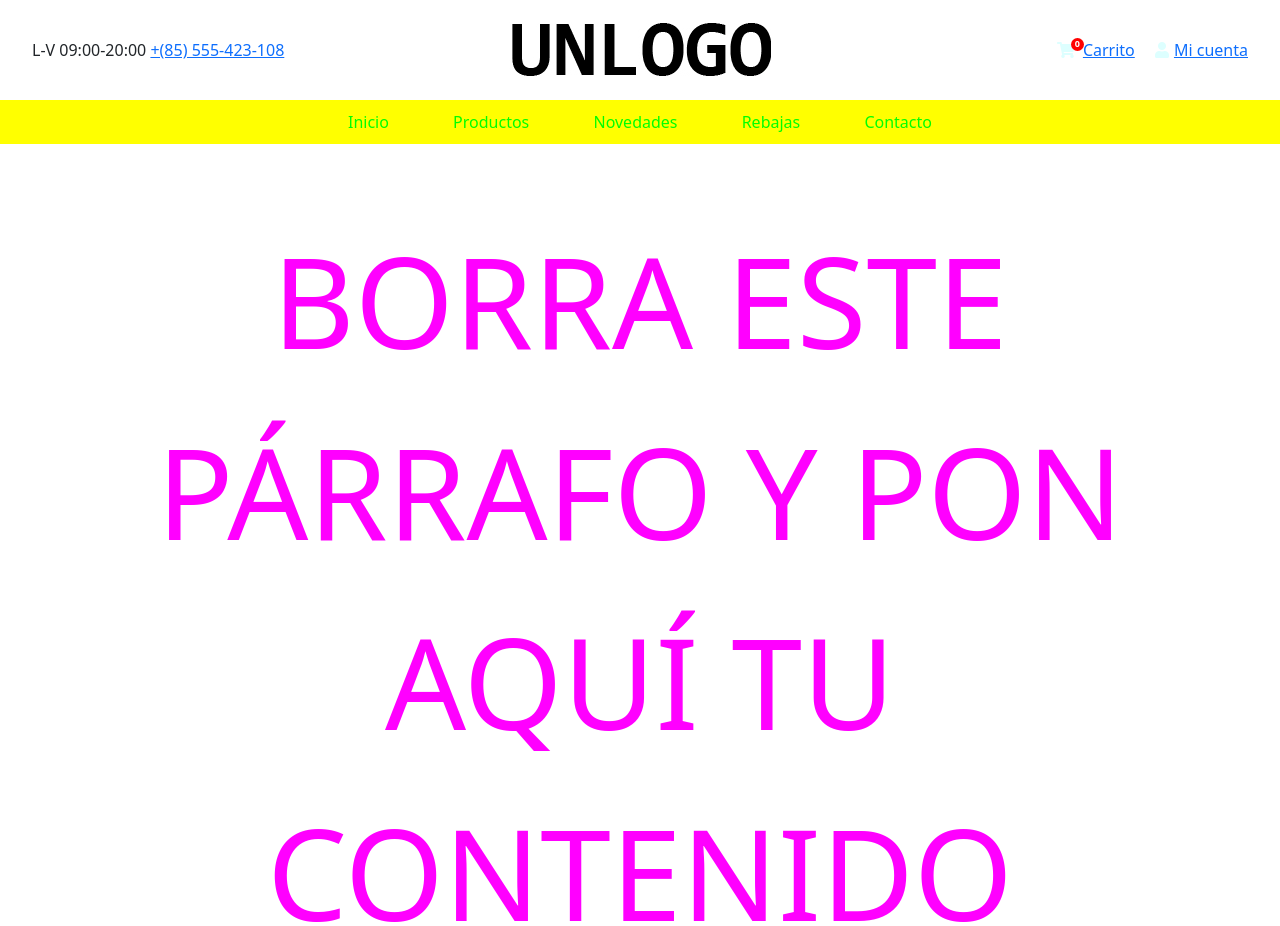
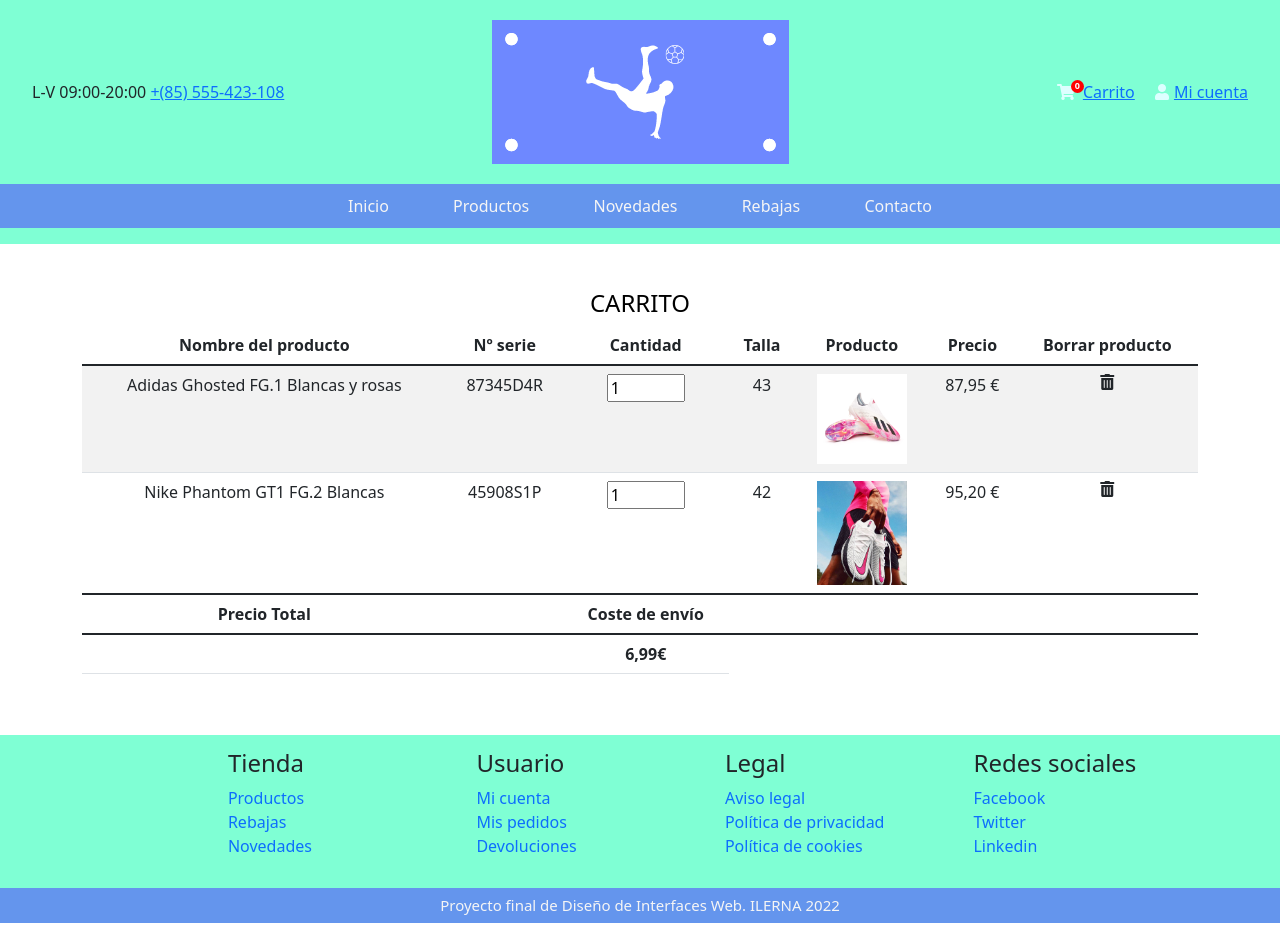
Before and after one commit to aleeseguraa/proyecto_final_despl, a plain HTML site: page DIW - Proyecto final/index.html in a window 1280 px wide. Shown: the top 926 px of the page. Drawn offline with nearby package versions, Linux system fonts and the light colour scheme.

Commit message:
version 1.1
Ya he terminado con el diseño

```diff
--- a/DIW - Proyecto final/css/styles.css
+++ b/DIW - Proyecto final/css/styles.css
@@ -0,0 +1,37 @@
+.container-fluid {
+    background-color: aquamarine;
+}
+
+.container-fluid>.row>ul {
+    background-color: cornflowerblue;
+}
+
+ul.menu>li a {
+    color: whitesmoke;
+}
+
+tr {
+    text-align: center;
+}
+
+.menu {
+    color: whitesmoke;
+}
+
+footer {
+    background-color: aquamarine;
+}
+
+footer .footer_links {
+    margin-left: 12%;
+}
+
+.copyright {
+    background-color: cornflowerblue;
+    color: whitesmoke;
+    font-size: 15px;
+}
+
+#main>div {
+    color: black;
+}
--- a/DIW - Proyecto final/index.html
+++ b/DIW - Proyecto final/index.html
@@ -1,4 +1,5 @@
 <html>
+
 <head>
 
     <meta http-equiv="Content-Type" content="text/html;charset=utf-8" />
@@ -7,12 +8,12 @@
     <link rel="preconnect" href="https://fonts.gstatic.com" crossorigin>
     <link rel="stylesheet" href="https://fonts.googleapis.com/icon?family=Material+Icons">
     <link rel="stylesheet" href="https://cdn.jsdelivr.net/npm/bootstrap@5.1.3/dist/css/bootstrap.min.css" integrity="sha384-1BmE4kWBq78iYhFldvKuhfTAU6auU8tT94WrHftjDbrCEXSU1oBoqyl2QvZ6jIW3" crossorigin="anonymous">
-	<link rel="stylesheet" href="https://pro.fontawesome.com/releases/v5.10.0/css/all.css" integrity="sha384-AYmEC3Yw5cVb3ZcuHtOA93w35dYTsvhLPVnYs9eStHfGJvOvKxVfELGroGkvsg+p" crossorigin="anonymous"/>
+    <link rel="stylesheet" href="https://pro.fontawesome.com/releases/v5.10.0/css/all.css" integrity="sha384-AYmEC3Yw5cVb3ZcuHtOA93w35dYTsvhLPVnYs9eStHfGJvOvKxVfELGroGkvsg+p" crossorigin="anonymous" />
     <link rel="stylesheet" type="text/css" href="css/styles-no-tocar.css" />
     <link rel="stylesheet" type="text/css" href="css/styles.css" />
 
     <script src="https://code.jquery.com/jquery-3.6.0.min.js" integrity="sha256-/xUj+3OJU5yExlq6GSYGSHk7tPXikynS7ogEvDej/m4=" crossorigin="anonymous"></script>
-	<script type="text/javascript" src ="js/scripts.js"></script>
+    <script type="text/javascript" src="js/scripts.js"></script>
 
     <title>DIW - Proyecto final</title>
 </head>
@@ -28,7 +29,7 @@
                     </div>
                 </div>
 
-					<div id="logo" class="col-md-6 col-12"><img src="img/logo.jpg" title="logo" /></div>
+                <div id="logo" class="col-md-6 col-12"><img src="img/logo.png" title="logo" /></div>
                 <div class="user-utils col-md-3 col-6">
                     <div>
                         <a href="#" id="shopping-cart"><i class="fas fa-shopping-cart"></i><span>0</span>Carrito</a>
@@ -57,7 +58,59 @@
 
 
 
-				<div class="col-md-12">BORRA ESTE PÁRRAFO Y PON AQUÍ TU CONTENIDO</div>
+            <div class="col-md-12 caja">
+                <h4>CARRITO</h4>
+                <div class="table-responsive">
+                    <table class="table table-striped table-responsive col-md-12">
+                        <!--Vamos a crear la tabla-->
+                        <thead>
+                            <tr class="producto">
+                                <th>Nombre del producto</th>
+                                <th>Nº serie</th>
+                                <th>Cantidad</th>
+                                <th>Talla</th>
+                                <th>Producto</th>
+                                <th>Precio</th>
+                                <th>Borrar producto</th>
+                            </tr>
+                        </thead>
+                        <tbody>
+                            <tr class="producto1">
+                                <td>Adidas Ghosted FG.1 Blancas y rosas</td>
+                                <td>87345D4R</td>
+                                <td><input type="number" value="1" min="1" max="5"></td>
+                                <td>43</td>
+                                <td><img src="img/producto1.jpg" width="90px"></td>
+                                <td>87,95 &euro;</td>
+                                <td><i class="fas fa-trash-alt eliminarFila"></i></td>
+                            </tr>
+                            <tr class="producto2">
+                                <td>Nike Phantom GT1 FG.2 Blancas</td>
+                                <td>45908S1P</td>
+                                <td><input type="number" value="1" min="1" max="5"></td>
+                                <td>42</td>
+                                <td><img src="img/producto2.jpg" width="90px"></td>
+                                <td>95,20 &euro;</td>
+                                <td><i class="fas fa-trash-alt eliminarFila"></i></td>
+                            </tr>
+                        </tbody>
+                        <thead>
+                            <tr class="product">
+                                <th>Precio Total</th>
+                                <th></th>
+                                <th>Coste de envío</th>
+                            </tr>
+                        </thead>
+                        <tfoot>
+                            <tr>
+                                <th></th>
+                                <th></th>
+                                <th>6,99&euro;</th>
+                            </tr>
+                        </tfoot>
+                    </table>
+                </div>
+            </div>
 
 
 
@@ -107,4 +160,5 @@
     <div class="copyright">Proyecto final de Diseño de Interfaces Web. ILERNA 2022</div>
     <div id="totop"><i class="fas fa-arrow-up"></i></div>
 </body>
+
 </html>
```
Also changed, not shown: DIW - Proyecto final/img/logo.jpg (deleted), DIW - Proyecto final/img/logo.png (added), DIW - Proyecto final/img/producto1.jpg (added), DIW - Proyecto final/img/producto2.jpg (added). Lines whose indentation alone changed are shown as unchanged.
